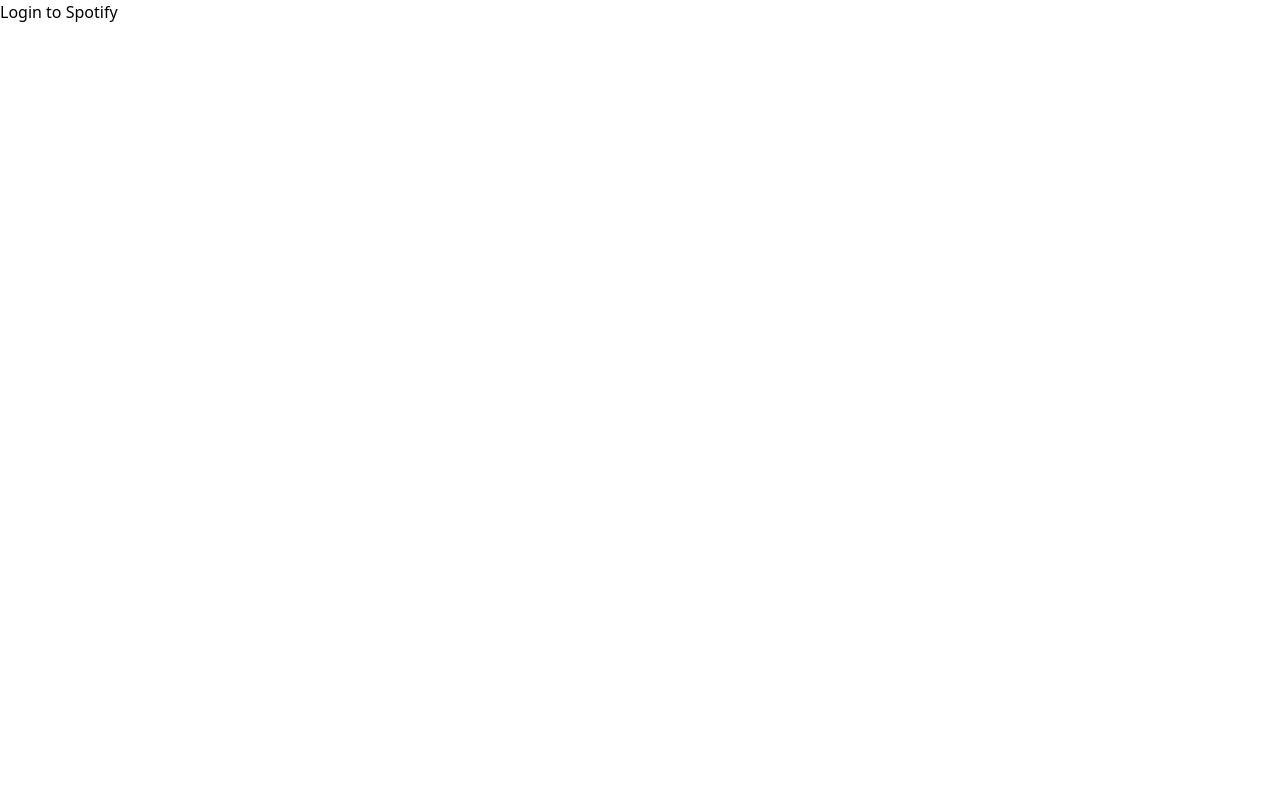
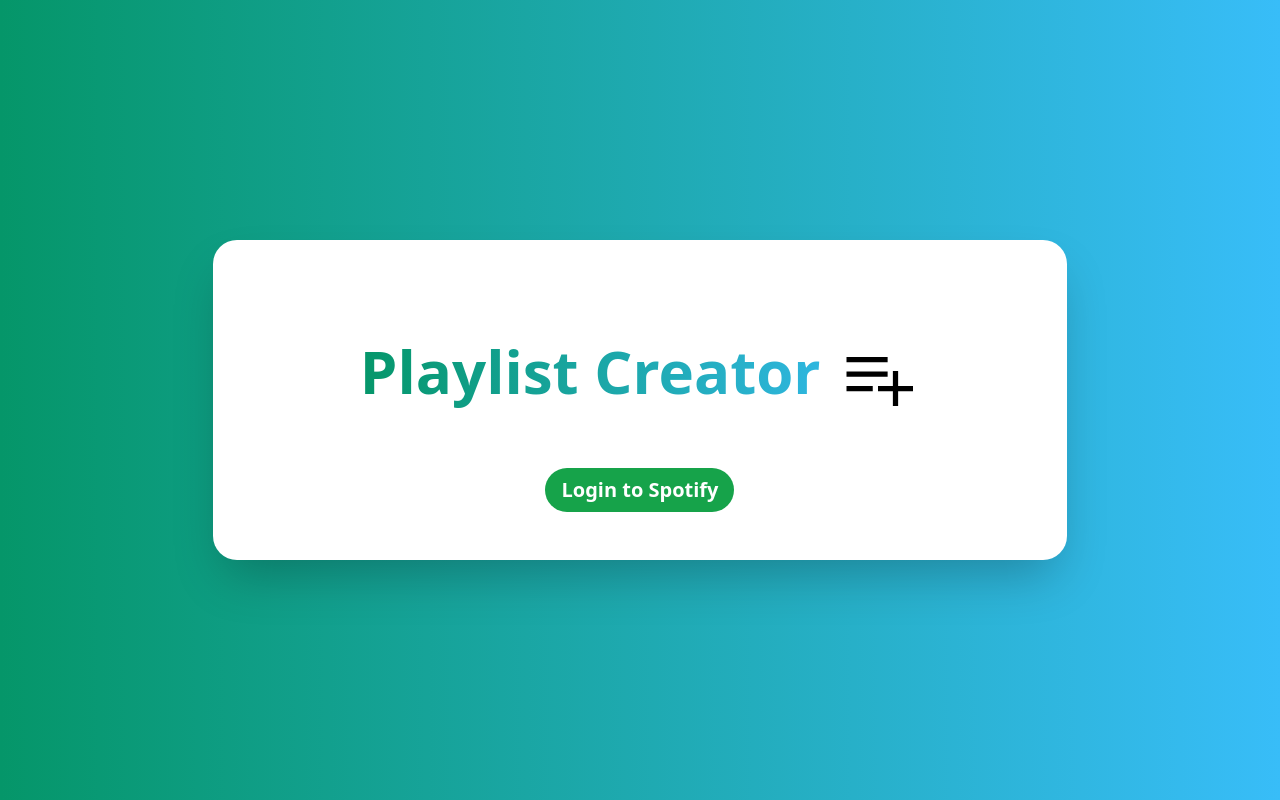
Before and after one commit to OleDziewas/PlaylistCreator, a SvelteKit app: page / in a window 1280 px wide. Built offline with nearby package versions, Linux system fonts and the light colour scheme; no server answers.

Commit message:
Added landing page layout

```diff
--- a/src/routes/+page.svelte
+++ b/src/routes/+page.svelte
@@ -13,9 +13,16 @@
 </script>
 
 {#if !data?.authToken}
-    <form method="POST" action="?/login">
-        <button type="submit">Login to Spotify</button>
-    </form>
+    <div class="mx-auto h-screen flex flex-column items-center bg-gradient-to-r from-emerald-600 to-sky-400">
+        <div class="container mx-auto flex flex-col h-2/5 w-2/3 md:justify-center justify-start items-center rounded-3xl shadow-2xl bg-white">
+            <h1 class="text-5xl lg:text-6xl font-extrabold text-transparent bg-clip-text bg-gradient-to-r from-emerald-600 to-sky-400 m-12 mb-0 md:mb-12 text-center">
+                Playlist Creator <object class="inline" aria-label="playlist" data="playlist_add_symbol.svg" type="image/svg+xml"></object>
+            </h1>
+            <form method="POST" action="?/login">
+                <button class="bg-green-600 hover:bg-green-800 text-white font-bold py-2 px-4 rounded-full text-xl" type="submit">Login to Spotify</button>
+            </form>
+        </div>
+    </div>
 {:else}
     <Header authToken={data?.authToken}></Header>
     <PlaylistInput></PlaylistInput>
```
Also changed, not shown: static/playlist_add_symbol.svg (added).
